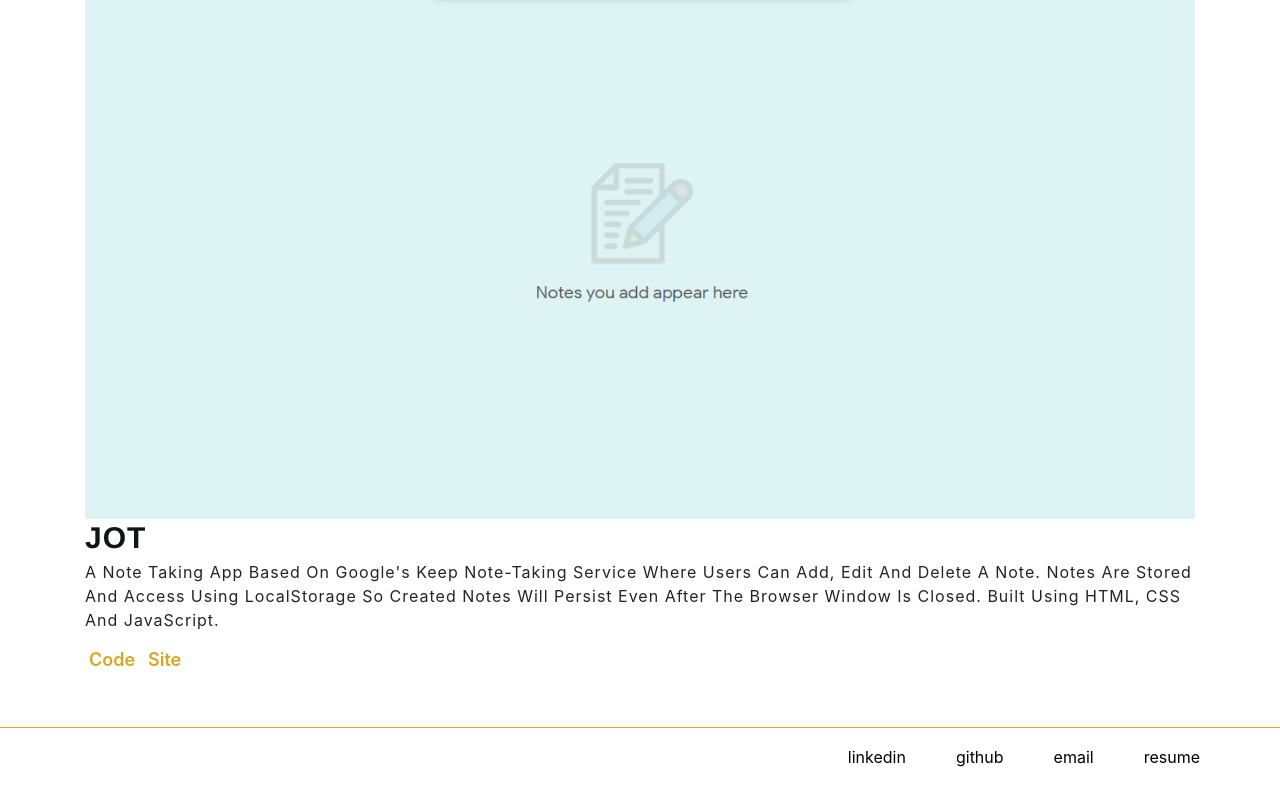
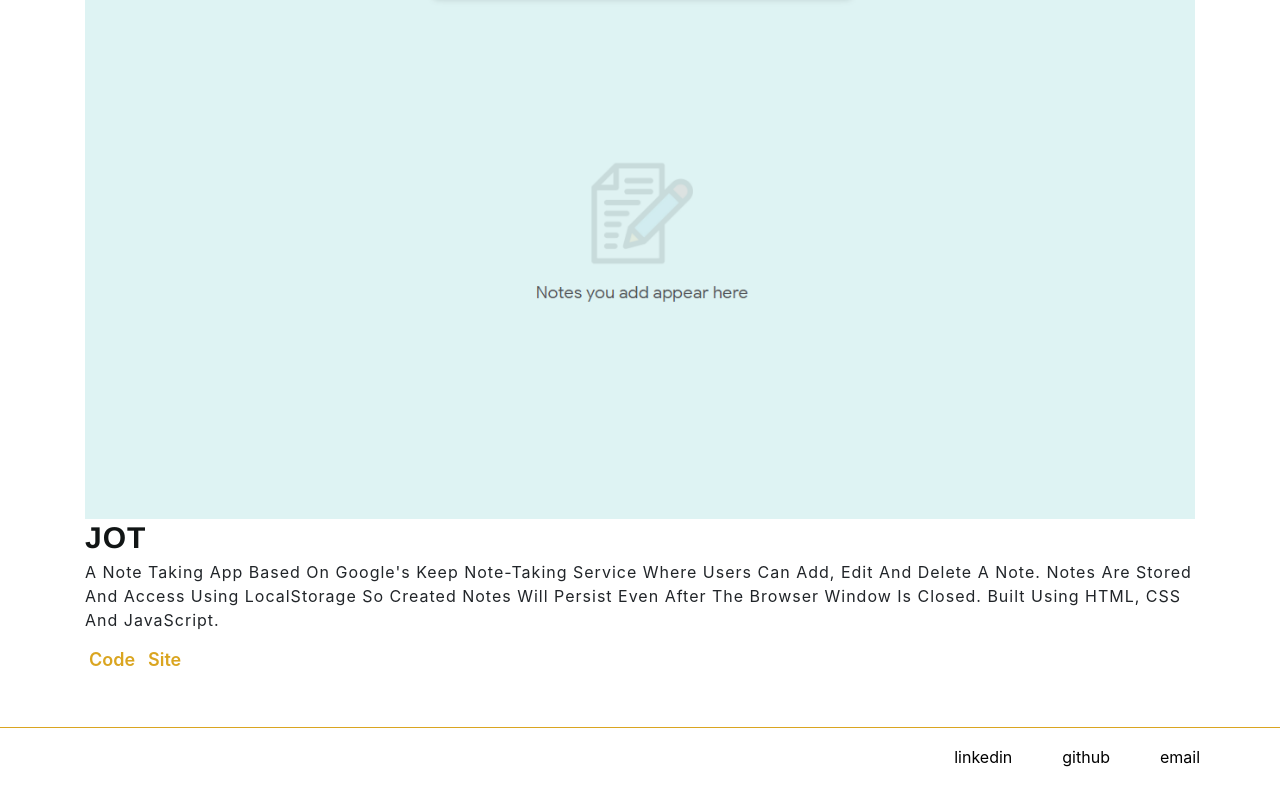
Before and after one commit to gracebodur/mgbportfolio, a React (Create React App) app: page / in a window 1280 px wide. Shown: the part 6721-7521 px from the top of the page. Built offline with nearby package versions, Linux system fonts and the light colour scheme.

Commit message:
Remove resume link from footer section

```diff
--- a/src/components/Footer/Footer.js
+++ b/src/components/Footer/Footer.js
@@ -1,5 +1,3 @@
-import { Link } from 'react-router-dom'
-
 import './Footer.css'
 
 const Footer = () => {
@@ -15,10 +13,6 @@ const Footer = () => {
                 <a href="mailto:mgracebodur@gmail.com" target='_blank' rel='noreferrer'>
                     <li className='footer-link'>email</li>
                 </a>
-                <Link to='/resume'>
-                    <li className='footer-link'>resume
-                    </li>
-                </Link>
             </ul>
         </footer>
     )
```
